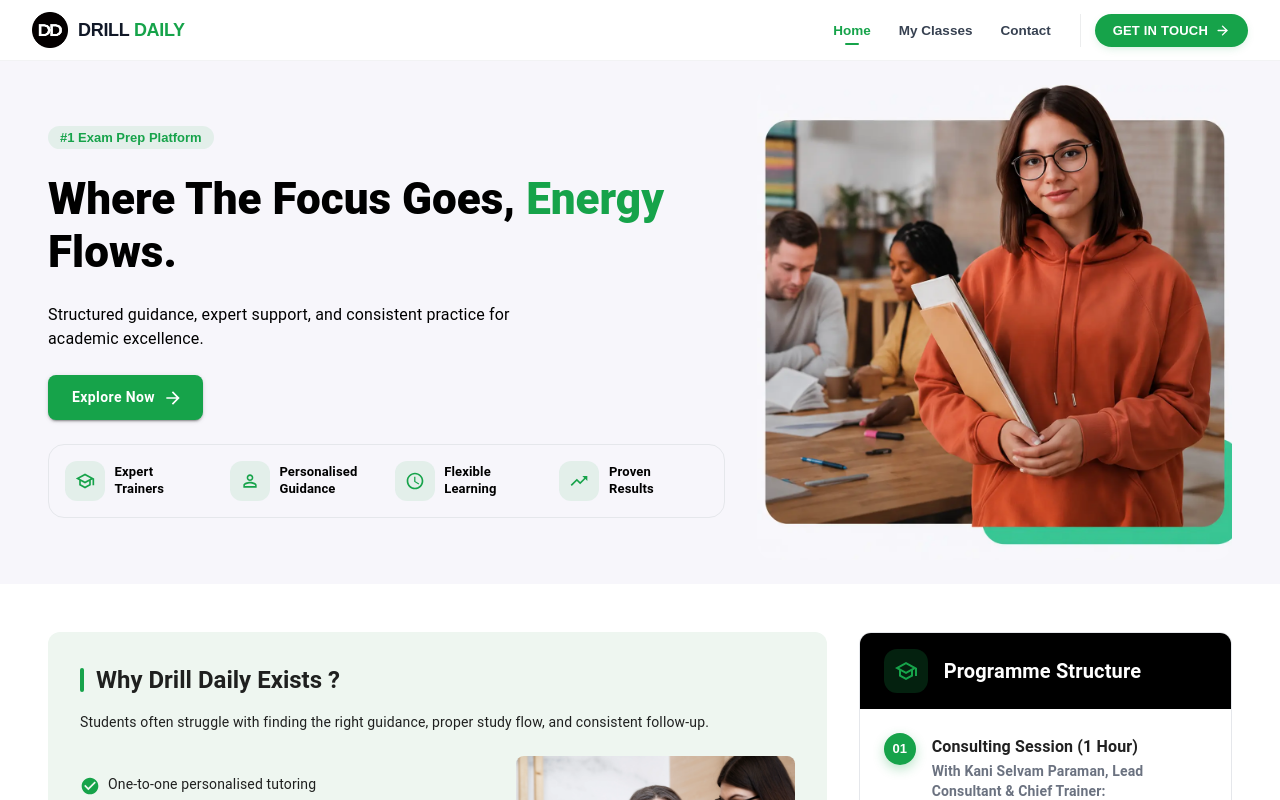
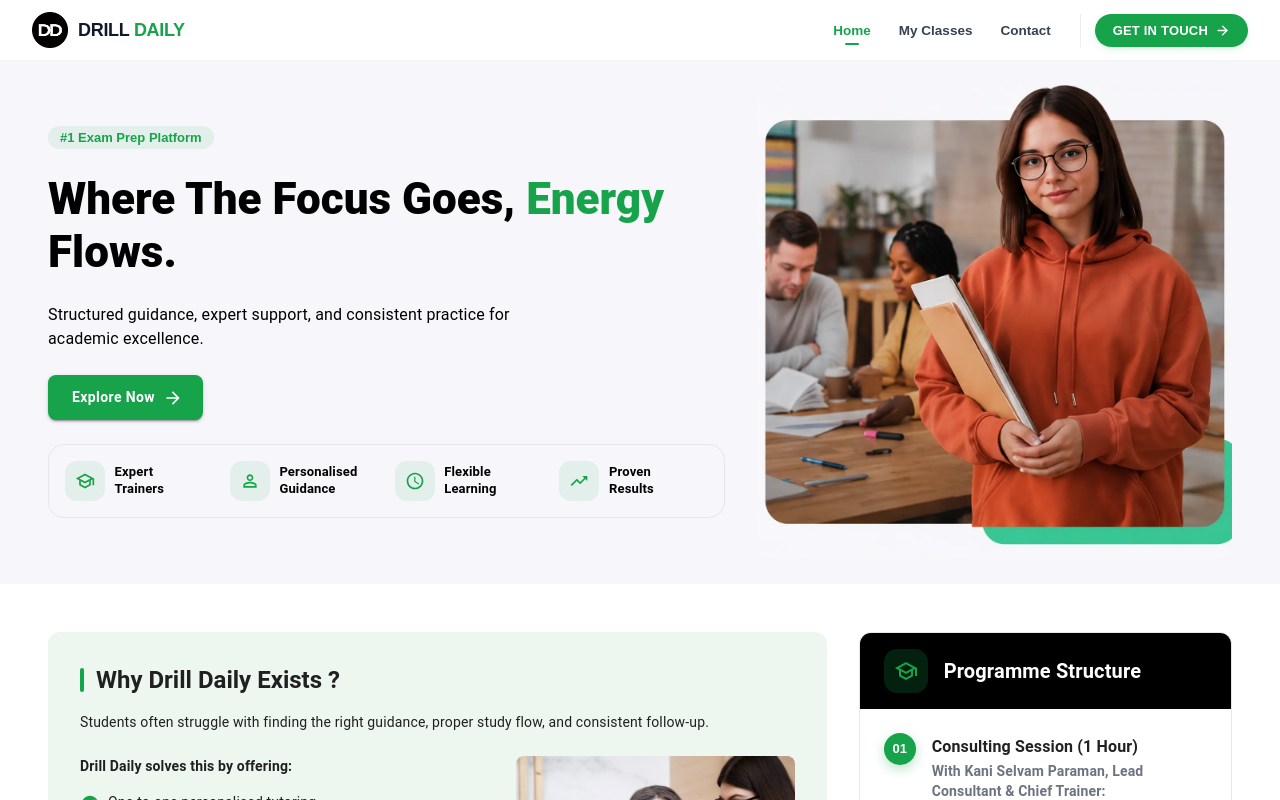
Before and after one commit to tito-github-repos/drill-daily, a Next.js app: page / in a window 1280 px wide. Shown: the top 800 px of the page. Built offline with nearby package versions, Linux system fonts and the light colour scheme.

Commit message:
Drill daily - home page

```diff
--- a/src/app/components/home/WhyDrillDailyExists.tsx
+++ b/src/app/components/home/WhyDrillDailyExists.tsx
@@ -73,6 +73,13 @@ export default function WhyDrillDailyExists() {
 
             <Grid container spacing={4} sx={{ alignItems: "center" }}>
               <Grid size={{ xs: 12, sm: 7 }}>
+                <Typography
+                  variant="body2"
+                  color="text.secondary"
+                  sx={{ mb: 2, fontWeight: 700 }}
+                >
+                  Drill Daily solves this by offering:
+                </Typography>
                 <Stack spacing={2}>
                   {points.map((point) => (
                     <Stack
```
